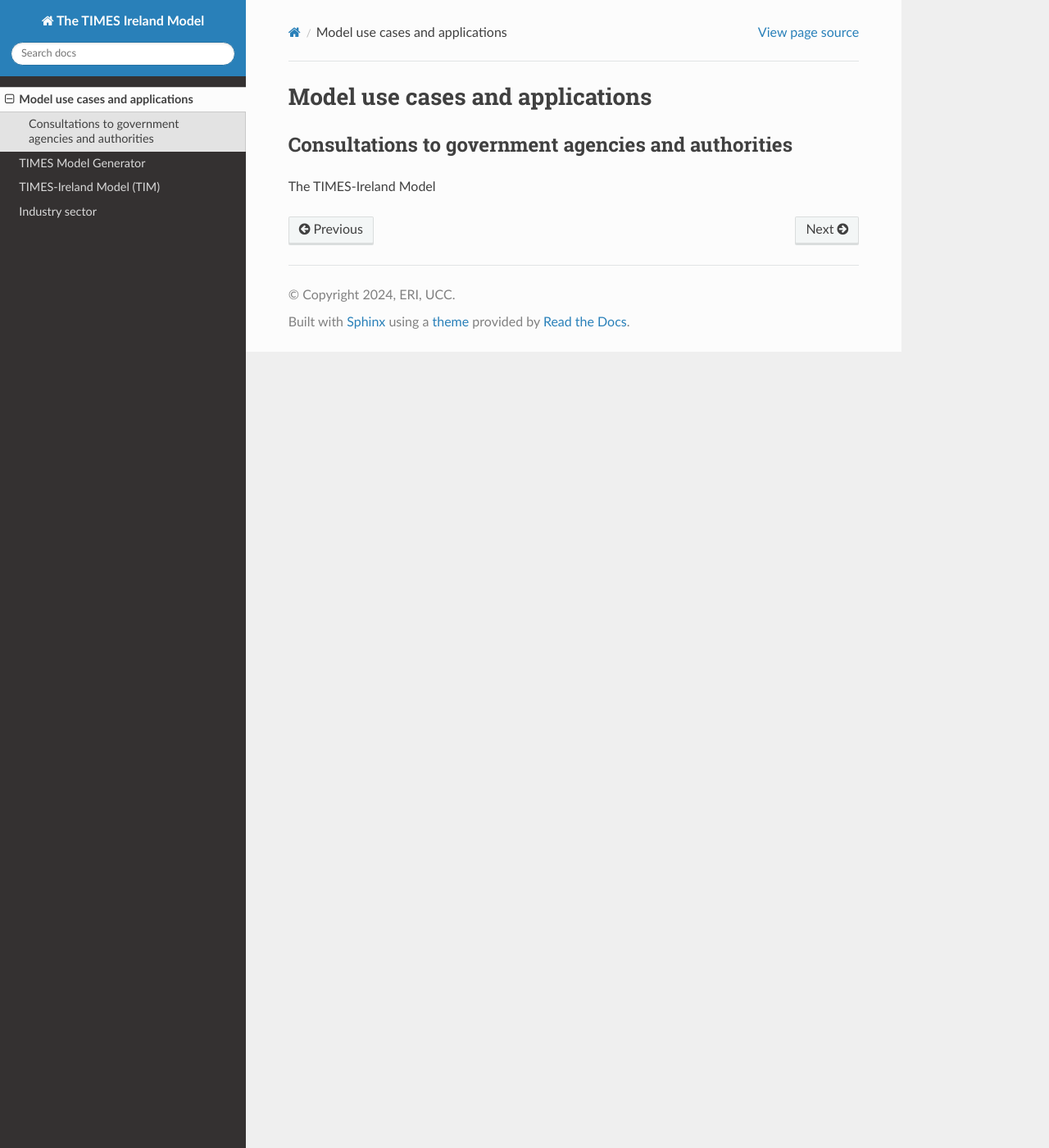
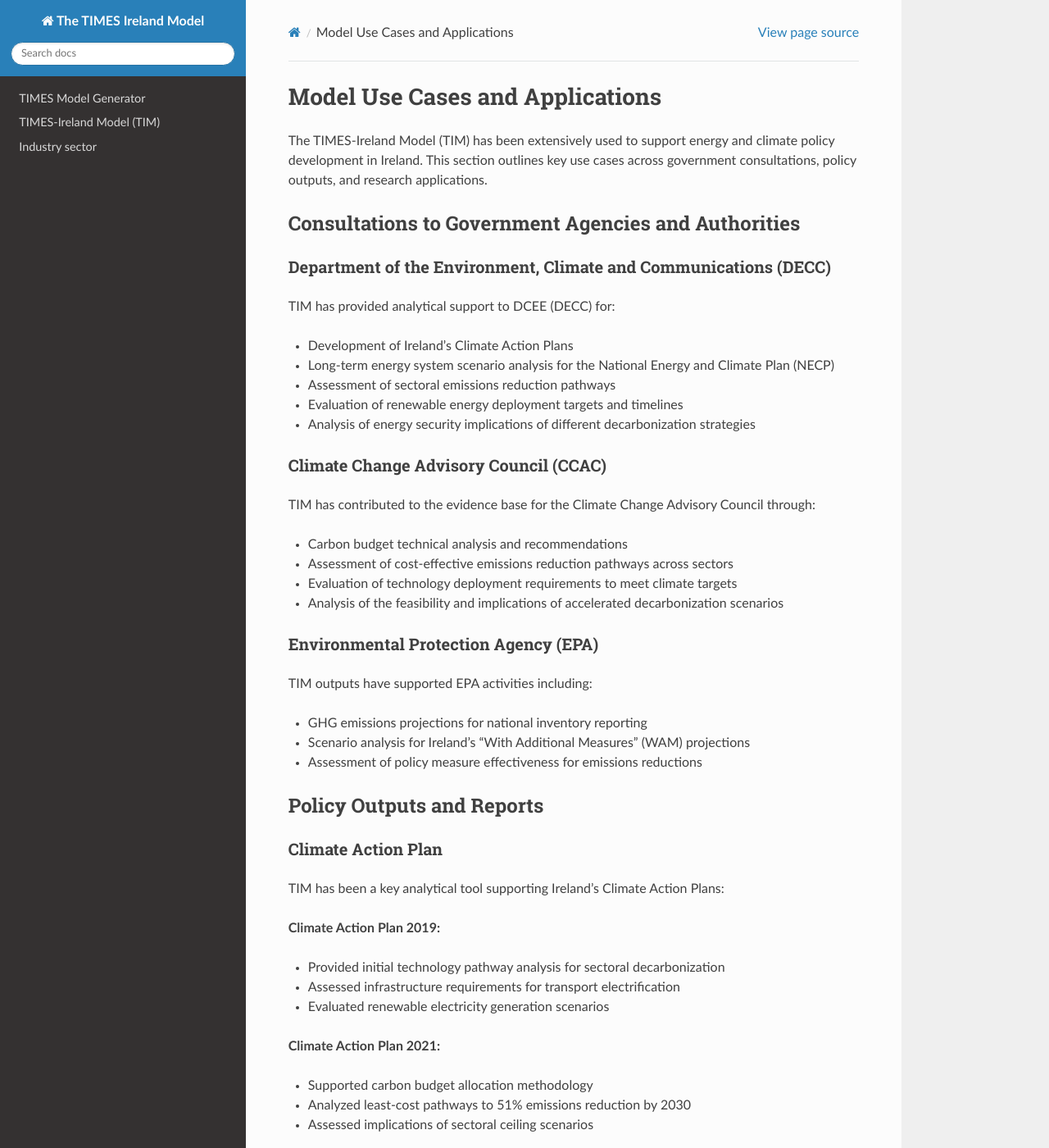
Before and after one commit to MaREI-EPMG/TIM-documentation, a Sphinx documentation site: the page built from docs/source/usage.rst, in a window 1280 px wide and 1400 px high. Shown: the whole window at 82% size. Built offline with Sphinx 7.4.7 and the Read the Docs theme 3.1.0, drawn with Linux system fonts in a browser that asks for light colours; some of the changed text lies outside the part shown.

Commit message:
Update structure

```diff
--- a/docs/source/conf.py
+++ b/docs/source/conf.py
@@ -3,7 +3,7 @@
 # -- Project information
 
 project = 'The TIMES Ireland Model'
-copyright = '2024, ERI, UCC'
+copyright = '2025, ERI, UCC'
 author = 'EPMG'
 
 release = '0.1'
--- a/docs/source/index.rst
+++ b/docs/source/index.rst
@@ -13,6 +13,5 @@ ment (Glynn et al., 2019), to which Ireland is a signatory. TIM is a new model a
 
 .. toctree::
 
-   usage
    model_desc
    industry
--- a/docs/source/usage.rst
+++ b/docs/source/usage.rst
@@ -1,8 +1,83 @@
-Model use cases and applications
+Model Use Cases and Applications
 =================================
 
-Consultations to government agencies and authorities
+The TIMES-Ireland Model (TIM) has been extensively used to support energy and climate policy development in Ireland. This section outlines key use cases across government consultations, policy outputs, and research applications.
+
+Consultations to Government Agencies and Authorities
 -----------------------------------------------------
 
+Department of the Environment, Climate and Communications (DECC)
+~~~~~~~~~~~~~~~~~~~~~~~~~~~~~~~~~~~~~~~~~~~~~~~~~~~~~~~~~~~~~~~~
 
-The TIMES-Ireland Model
+TIM has provided analytical support to DCEE (DECC) for:
+
+* Development of Ireland's Climate Action Plans
+* Long-term energy system scenario analysis for the National Energy and Climate Plan (NECP)
+* Assessment of sectoral emissions reduction pathways
+* Evaluation of renewable energy deployment targets and timelines
+* Analysis of energy security implications of different decarbonization strategies
+
+Climate Change Advisory Council (CCAC)
+~~~~~~~~~~~~~~~~~~~~~~~~~~~~~~~~~~~~~~
+
+TIM has contributed to the evidence base for the Climate Change Advisory Council through:
+
+* Carbon budget technical analysis and recommendations
+* Assessment of cost-effective emissions reduction pathways across sectors
+* Evaluation of technology deployment requirements to meet climate targets
+* Analysis of the feasibility and implications of accelerated decarbonization scenarios
+
+Environmental Protection Agency (EPA)
+~~~~~~~~~~~~~~~~~~~~~~~~~~~~~~~~~~~~~
+
+TIM outputs have supported EPA activities including:
+
+* GHG emissions projections for national inventory reporting
+* Scenario analysis for Ireland's "With Additional Measures" (WAM) projections
+* Assessment of policy measure effectiveness for emissions reductions
+
+Policy Outputs and Reports
+--------------------------
+
+Climate Action Plan
+~~~~~~~~~~~~~~~~~~~
+
+TIM has been a key analytical tool supporting Ireland's Climate Action Plans:
+
+**Climate Action Plan 2019:**
+
+* Provided initial technology pathway analysis for sectoral decarbonization
+* Assessed infrastructure requirements for transport electrification
+* Evaluated renewable electricity generation scenarios
+
+**Climate Action Plan 2021:**
+
+* Supported carbon budget allocation methodology
+* Analyzed least-cost pathways to 51% emissions reduction by 2030
+* Assessed implications of sectoral ceiling scenarios
+
+**Climate Action Plan 2023 and 2024:**
+
+* Updated technology cost assumptions and deployment trajectories
+* Evaluated progress tracking against sectoral targets
+* Analyzed updated renewable energy and efficiency measures
+
+Carbon Budgets
+~~~~~~~~~~~~~~
+
+TIM analysis has directly informed Ireland's statutory carbon budgets:
+
+* Technical analysis supporting the first carbon budget programme (2021-2025, 2026-2030, 2031-2035)
+* Sectoral ceiling recommendations and feasibility assessment
+* Cost-benefit analysis of different budget allocation approaches
+* Sensitivity analysis on technology availability and costs
+
+National Energy and Climate Plan (NECP)
+~~~~~~~~~~~~~~~~~~~~~~~~~~~~~~~~~~~~~~~
+
+TIM has contributed to Ireland's NECP submissions to the European Commission:
+
+* Long-term decarbonization scenario development (2030, 2040, 2050)
+* Renewable energy share projections across electricity, heat, and transport
+* Energy efficiency improvement pathway analysis
+* Investment requirements and system cost estimates
```
Also changed, not shown: docs/source/model_desc.rst (+4 -4 lines).
